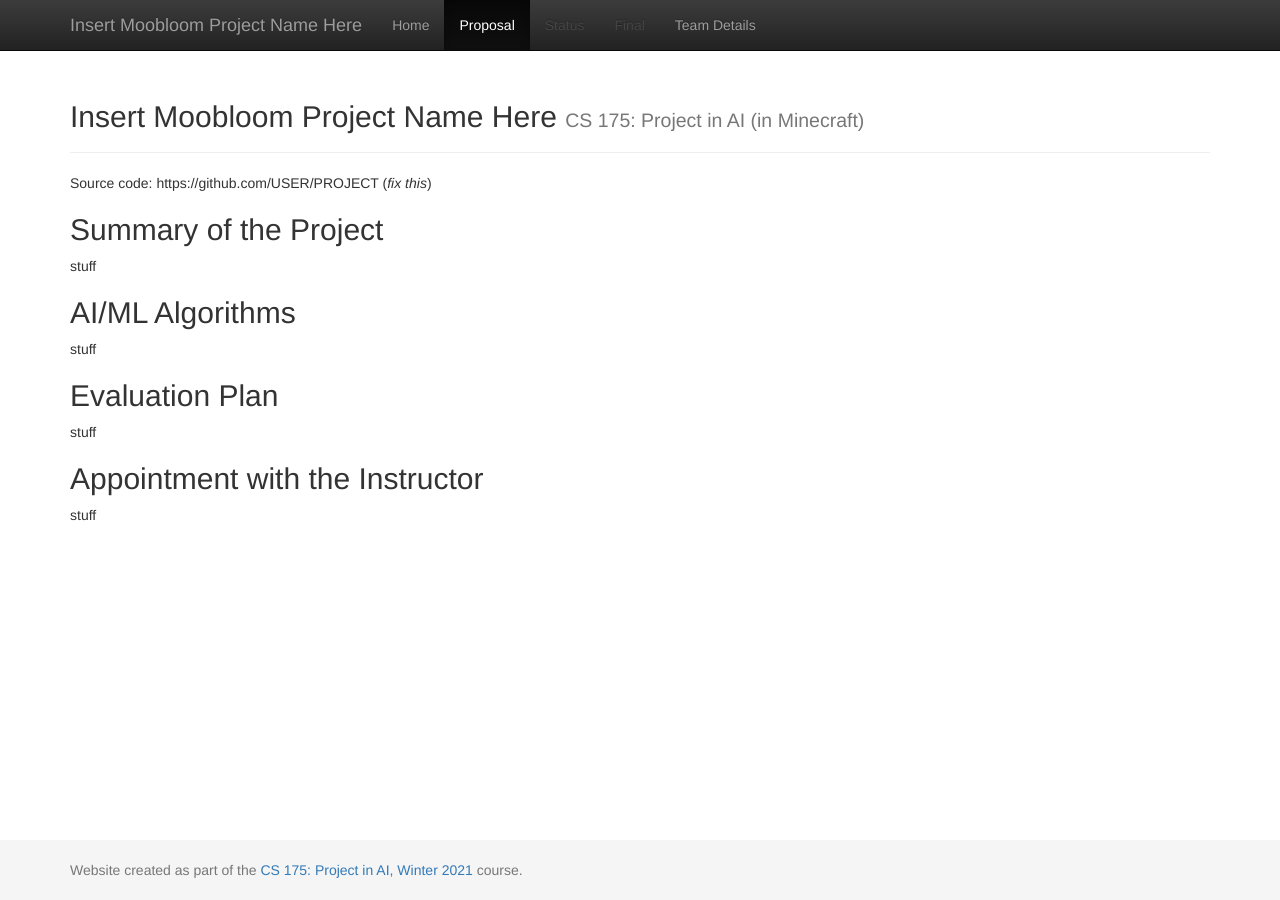
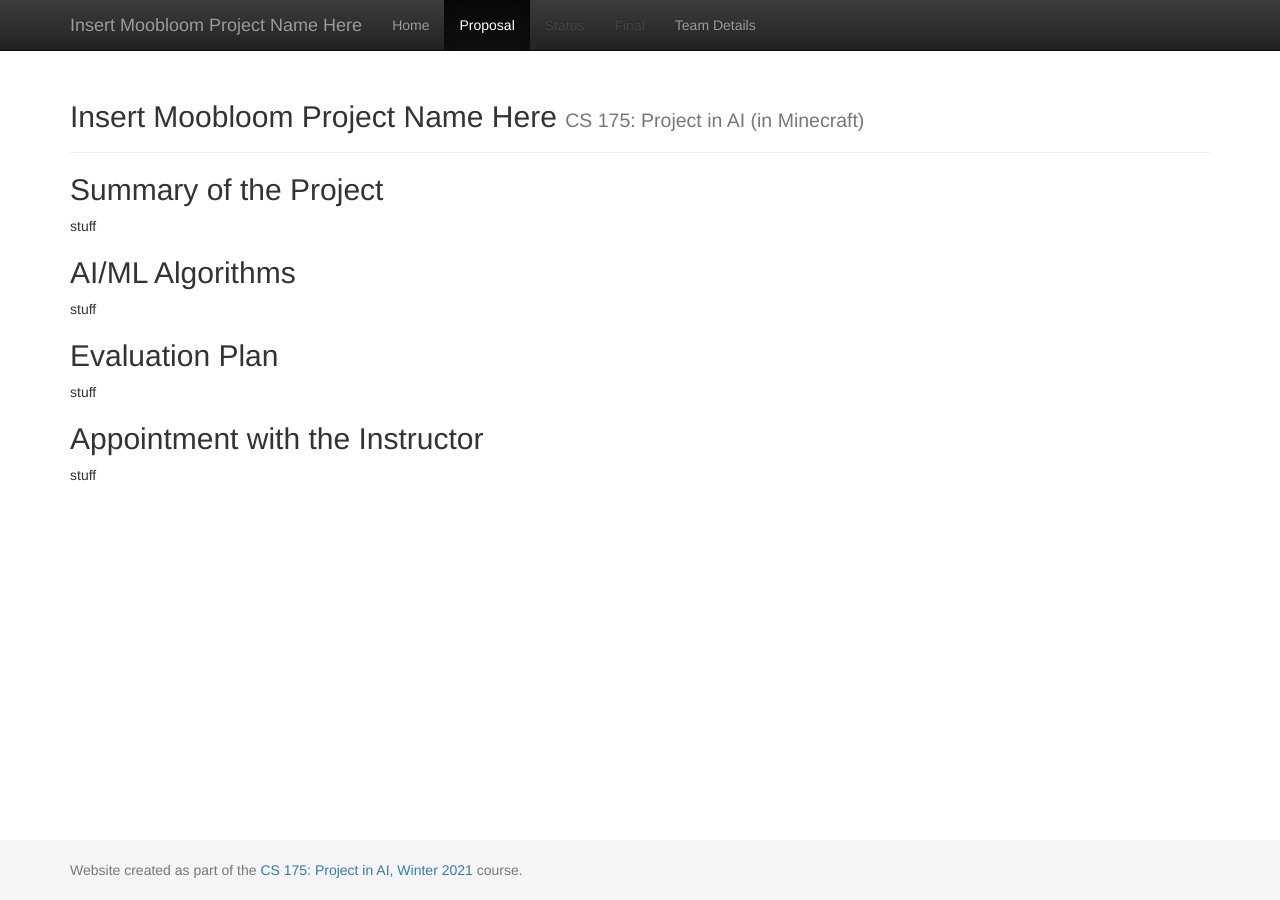
Before and after one commit to rayoh123/Moobloom, a Jekyll site: the page built from docs/proposal.md, in a window 1280 px wide. Built offline with Jekyll 4.4.1, drawn with Linux system fonts in a browser that asks for light colours.

Commit message:
Removed unnecessary link from proposal page

```diff
--- a/docs/proposal.md
+++ b/docs/proposal.md
@@ -2,8 +2,6 @@
 layout: default
 title:  Proposal
 ---
-
-Source code: https://github.com/USER/PROJECT (_fix this_)
 
 ## Summary of the Project
 stuff
```
